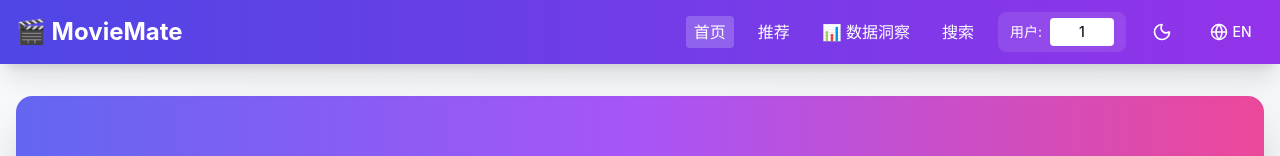
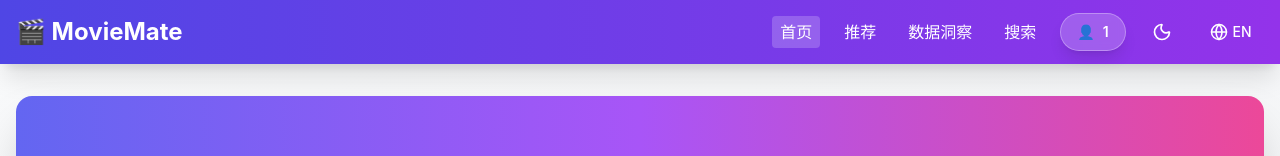
Before and after one commit to HyxiaoGe/moviemate, a React (Create React App) app in the folder frontend/: page / in a window 1280 px wide. Shown: the top 156 px of the page. Built offline with nearby package versions, Linux system fonts and the light colour scheme; no server answers.

Commit message:
feat: 页面美化

```diff
--- a/frontend/src/App.js
+++ b/frontend/src/App.js
@@ -8,13 +8,17 @@ import Recommendations from './pages/Recommendations';
 import MovieDetail from './pages/MovieDetail';
 import Search from './pages/Search';
 import Dashboard from './pages/Dashboard';
-import Input from './components/Input';
 
 function AppContent() {
   const [currentUser, setCurrentUser] = useState(1);
   const { t, i18n } = useTranslation();
   const { isDark, toggleTheme } = useTheme();
   const location = useLocation();
+
+  // 处理用户ID变化的回调函数
+  const handleUserIdChange = (newUserId) => {
+    setCurrentUser(newUserId);
+  };
 
   const toggleLanguage = () => {
     const newLang = i18n.language === 'zh' ? 'en' : 'zh';
@@ -55,7 +59,7 @@ function AppContent() {
                   <span className="sm:hidden">⭐</span>
                 </Link>
                 <Link to="/dashboard" className={getNavLinkClass('/dashboard')}>
-                  <span className="hidden sm:inline">📊 {t('nav.dashboard')}</span>
+                  <span className="hidden sm:inline">{t('nav.dashboard')}</span>
                   <span className="sm:hidden">📊</span>
                 </Link>
                 <Link to="/search" className={getNavLinkClass('/search')}>
@@ -63,20 +67,10 @@ function AppContent() {
                   <span className="sm:hidden">🔍</span>
                 </Link>
 
-                {/* 用户选择器 */}
-                <div className="flex items-center gap-1 md:gap-2 bg-white/10 px-2 md:px-3 py-1.5 rounded-lg backdrop-blur-sm flex-shrink-0">
-                  <span className="text-xs md:text-sm whitespace-nowrap">{t('nav.user')}:</span>
-                  <input
-                    type="text"
-                    inputMode="numeric"
-                    pattern="[0-9]*"
-                    value={currentUser}
-                    onChange={(e) => {
-                      const val = e.target.value.replace(/\D/g, '');
-                      if (val) setCurrentUser(parseInt(val));
-                    }}
-                    className="w-12 md:w-16 px-1 md:px-2 py-1 rounded text-gray-900 text-xs md:text-sm font-medium text-center focus:ring-2 focus:ring-indigo-300 outline-none"
-                  />
+                {/* 用户ID显示 */}
+                <div className="flex items-center gap-1.5 md:gap-2 bg-white/20 px-3 md:px-4 py-1.5 md:py-2 rounded-full backdrop-blur-sm flex-shrink-0 shadow-lg border border-white/30">
+                  <span className="text-xs md:text-sm whitespace-nowrap opacity-90">👤</span>
+                  <span className="text-xs md:text-sm font-semibold tracking-wide">{currentUser}</span>
                 </div>
 
                 {/* 主题切换 */}
@@ -107,14 +101,14 @@ function AppContent() {
         {/* 主内容 */}
         <main className="flex-1 container mx-auto px-4 py-8">
           <Routes>
-            <Route path="/" element={<Home />} />
+            <Route path="/" element={<Home currentUserId={currentUser} onUserIdChange={handleUserIdChange} />} />
             <Route
               path="/recommendations"
-              element={<Recommendations userId={currentUser} />}
+              element={<Recommendations userId={currentUser} onUserIdChange={handleUserIdChange} />}
             />
-            <Route path="/dashboard" element={<Dashboard />} />
+            <Route path="/dashboard" element={<Dashboard onUserIdChange={handleUserIdChange} />} />
             <Route path="/movie/:movieId" element={<MovieDetail />} />
-            <Route path="/search" element={<Search />} />
+            <Route path="/search" element={<Search onUserIdChange={handleUserIdChange} />} />
           </Routes>
         </main>
 
--- a/frontend/src/pages/Home.js
+++ b/frontend/src/pages/Home.js
@@ -5,14 +5,19 @@ import { movieApi } from '../services/api';
 import Input from '../components/Input';
 import Button from '../components/Button';
 
-function Home() {
+function Home({ currentUserId = 1, onUserIdChange }) {
   const [stats, setStats] = useState(null);
-  const [userId, setUserId] = useState(1);
+  const [userId, setUserId] = useState(currentUserId);
   const { t } = useTranslation();
 
   useEffect(() => {
     movieApi.getStats().then(setStats).catch(console.error);
   }, []);
+
+  // 当导航栏的用户ID变化时，同步到本地状态
+  useEffect(() => {
+    setUserId(currentUserId);
+  }, [currentUserId]);
 
   return (
     <div className="space-y-12 animate-fadeIn">
@@ -39,7 +44,12 @@ function Home() {
                 value={userId}
                 onChange={(e) => {
                   const val = e.target.value.replace(/\D/g, '');
-                  setUserId(val || 1);
+                  const newUserId = val ? parseInt(val) : 1;
+                  setUserId(newUserId);
+                  // 同步更新导航栏的用户ID
+                  if (onUserIdChange) {
+                    onUserIdChange(newUserId);
+                  }
                 }}
                 placeholder="1"
                 className="text-center text-lg"
--- a/frontend/src/pages/Recommendations.js
+++ b/frontend/src/pages/Recommendations.js
@@ -6,7 +6,7 @@ import LoadingSpinner from '../components/LoadingSpinner';
 import Button from '../components/Button';
 import MovieCard from '../components/MovieCard';
 
-function Recommendations({ userId: propUserId }) {
+function Recommendations({ userId: propUserId, onUserIdChange }) {
   const [searchParams] = useSearchParams();
   const userId = propUserId || parseInt(searchParams.get('userId')) || 1;
   const { t } = useTranslation();
@@ -29,6 +29,10 @@ function Recommendations({ userId: propUserId }) {
   };
 
   useEffect(() => {
+    // 当 userId 变化时，通知父组件更新导航栏的用户ID
+    if (onUserIdChange && userId !== propUserId) {
+      onUserIdChange(userId);
+    }
     loadRecommendations();
     // eslint-disable-next-line react-hooks/exhaustive-deps
   }, [userId]);
```
